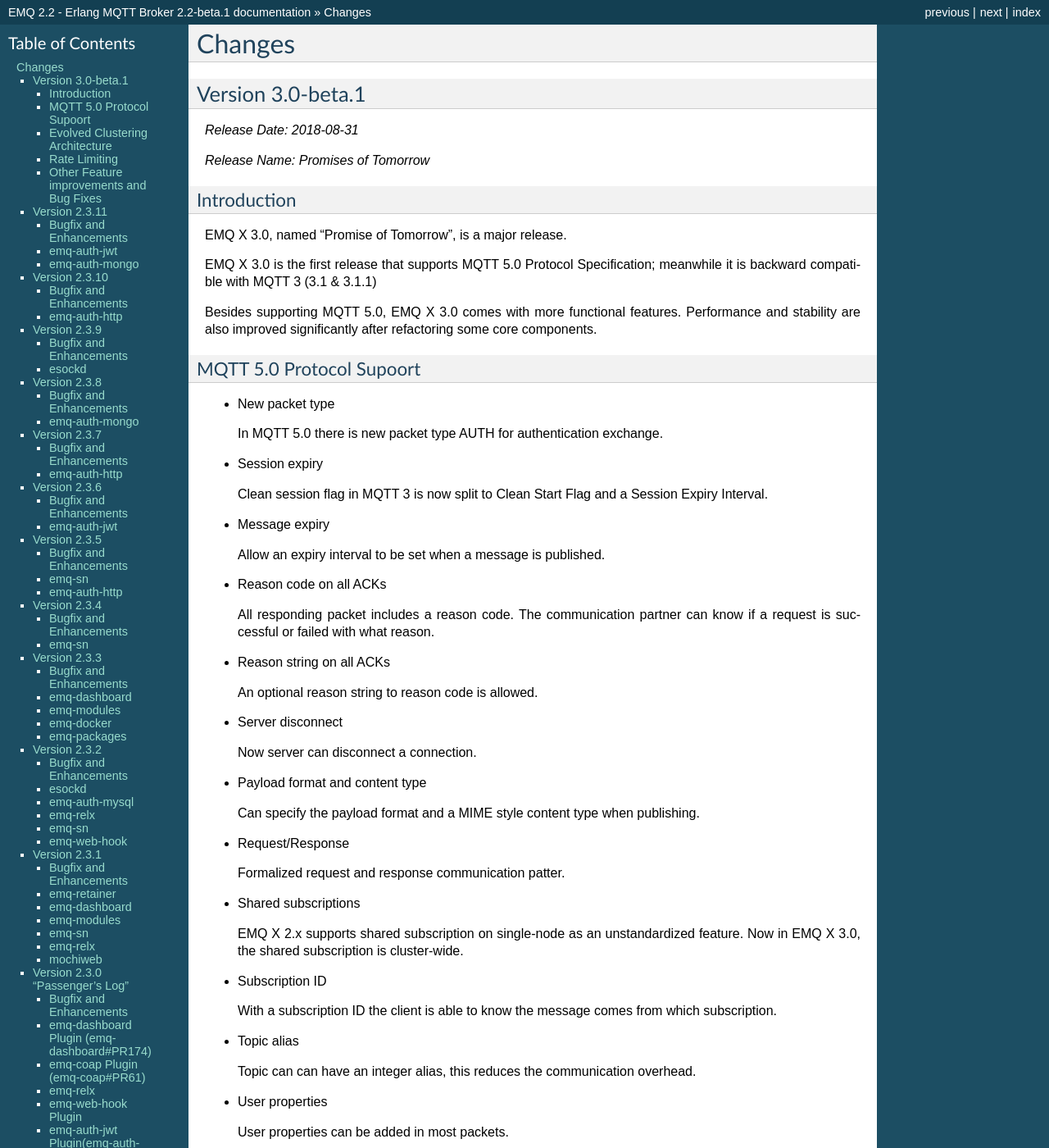
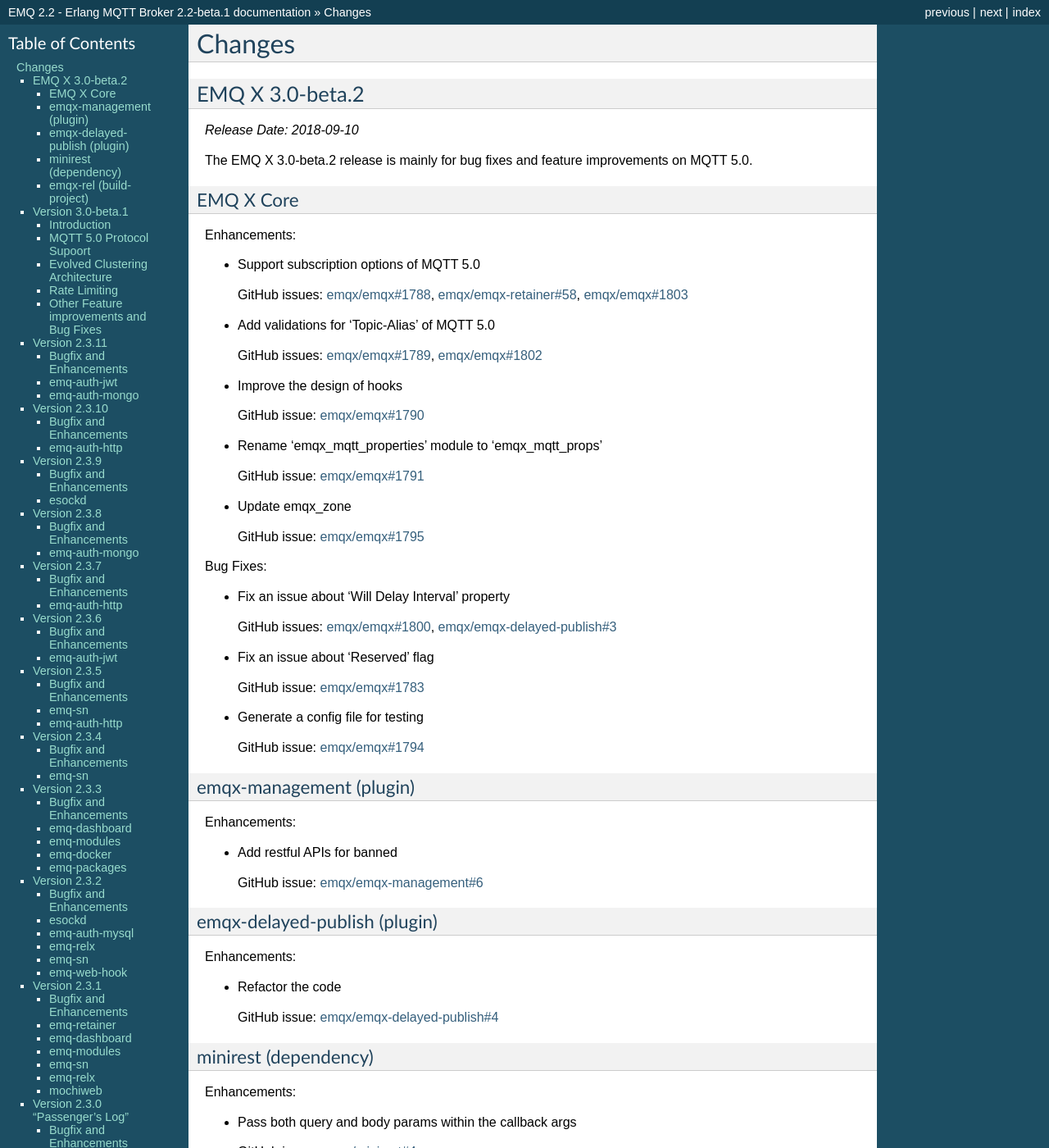
Before and after one commit to emqxarchive/emqx-docs-en, a Sphinx documentation site: the page built from source/changes.rst, in a window 1280 px wide and 1400 px high. Shown: the whole window at 82% size. Built offline with Sphinx 7.4.7, drawn with Linux system fonts in a browser that asks for light colours; some of the changed text lies outside the part shown.

Commit message:
Release EMQ X 3.0-beta.2 (#58)
Release EMQ X 3.0-beta.2

```diff
--- a/source/changes.rst
+++ b/source/changes.rst
@@ -4,6 +4,92 @@
 =======
 Changes
 =======
+.. _release_3.0_beta.2:
+--------------
+EMQ X 3.0-beta.2
+--------------
+
+*Release Date: 2018-09-10*
+
+The EMQ X 3.0-beta.2 release is mainly for bug fixes and feature improvements on MQTT 5.0.
+
+EMQ X Core
+-------------
+
+Enhancements:
+
+- Support subscription options of MQTT 5.0
+
+  GitHub issues:
+  `emqx/emqx#1788 <https://github.com/emqx/emqx/pull/1788>`_,
+  `emqx/emqx-retainer#58 <https://github.com/emqx/emqx-retainer/pull/58>`_,
+  `emqx/emqx#1803 <https://github.com/emqx/emqx/pull/1803>`_
+
+- Add validations for 'Topic-Alias' of MQTT 5.0
+
+  GitHub issues:
+  `emqx/emqx#1789 <https://github.com/emqx/emqx/pull/1789>`_,
+  `emqx/emqx#1802 <https://github.com/emqx/emqx/pull/1802>`_
+
+- Improve the design of hooks
+
+  GitHub issue: `emqx/emqx#1790 <https://github.com/emqx/emqx/pull/1790>`_
+
+- Rename 'emqx_mqtt_properties' module to 'emqx_mqtt_props'
+
+  GitHub issue: `emqx/emqx#1791 <https://github.com/emqx/emqx/pull/1791>`_
+
+- Update emqx_zone
+
+  GitHub issue: `emqx/emqx#1795 <https://github.com/emqx/emqx/pull/1795>`_
+
+Bug Fixes:
+
+- Fix an issue about 'Will Delay Interval' property
+
+  GitHub issues:
+  `emqx/emqx#1800 <https://github.com/emqx/emqx/pull/1800>`_,
+  `emqx/emqx-delayed-publish#3 <https://github.com/emqx/emqx-delayed-publish/pull/3>`_
+
+- Fix an issue about 'Reserved' flag
+
+  GitHub issue: `emqx/emqx#1783 <https://github.com/emqx/emqx/pull/1783>`_
+
+- Generate a config file for testing
+
+  GitHub issue: `emqx/emqx#1794 <https://github.com/emqx/emqx/pull/1794>`_
+
+emqx-management (plugin)
+----------------------
+Enhancements:
+
+- Add restful APIs for banned
+
+  GitHub issue: `emqx/emqx-management#6 <https://github.com/emqx/emqx-management/pull/6>`_
+
+emqx-delayed-publish (plugin)
+----------------------
+Enhancements:
+
+- Refactor the code
+
+  GitHub issue: `emqx/emqx-delayed-publish#4 <https://github.com/emqx/emqx-delayed-publish/pull/4>`_
+
+minirest (dependency)
+---------------------
+Enhancements:
+
+- Pass both query and body params within the callback args
+
+  GitHub issue: `emqx/minirest#4 <https://github.com/emqx/minirest/pull/4>`_
+
+emqx-rel (build-project)
+---------------------
+Enhancements:
+
+- Fail fast in case the otp version in use is 20 or older
+
+  GitHub issue: `emqx/emqx-rel#217 <https://github.com/emqx/emqx-rel/pull/217>`_
 
 .. _release_3.0_beta.1:
 
```
